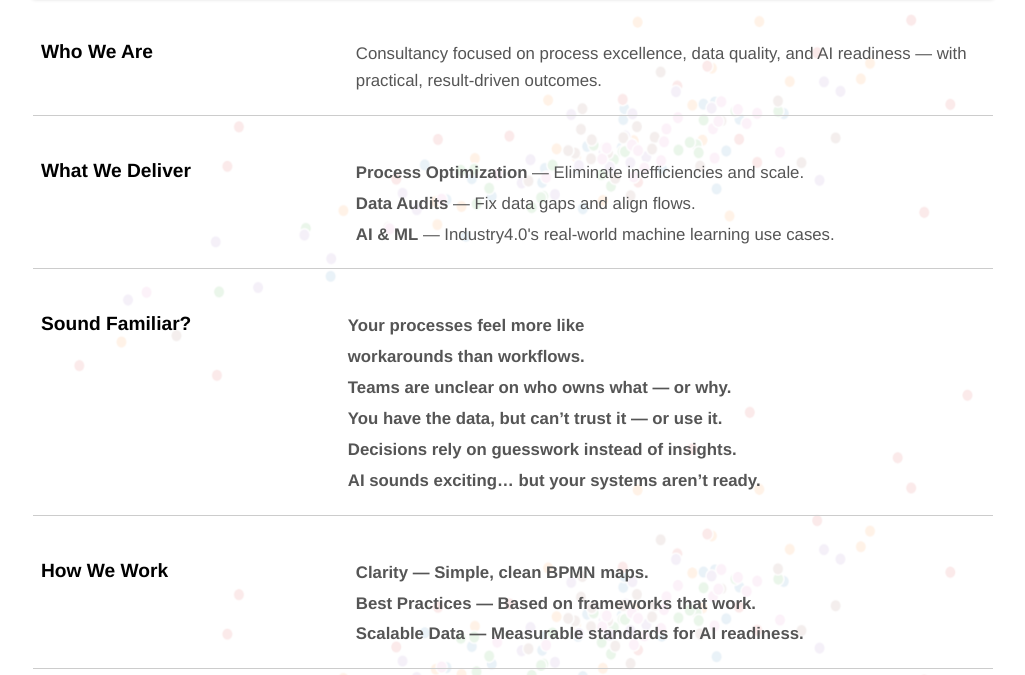
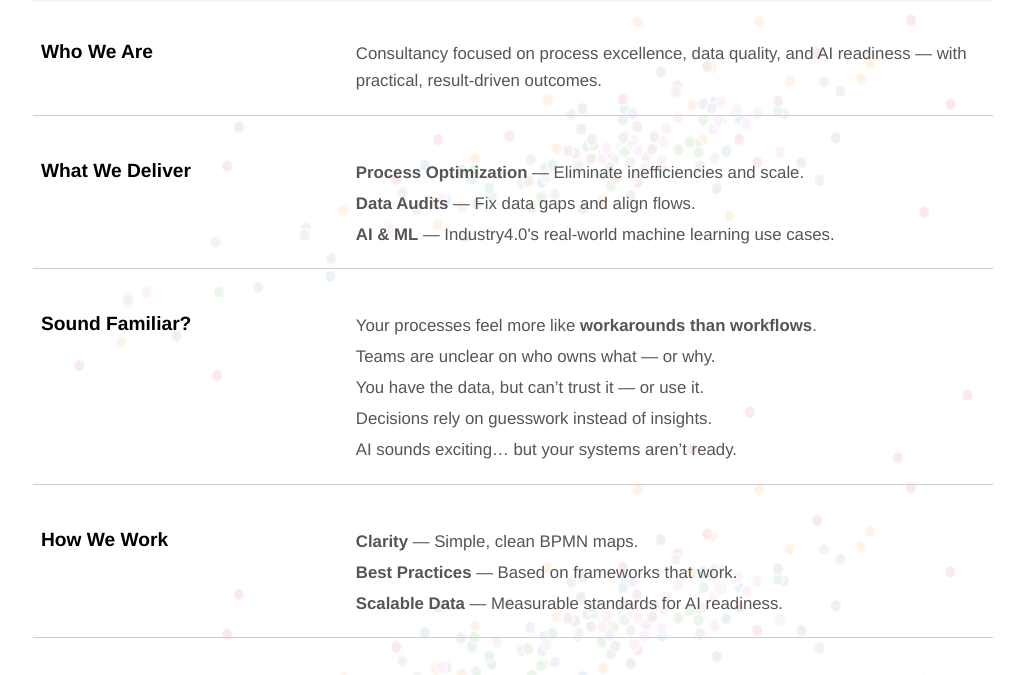
Before and after one commit to zechran/theth.io, a plain HTML site: page index.html in a window 1280 px wide. Shown: the part 81-756 px from the top of the page, without its empty margins (127-1152 px from the left). Drawn offline with Linux system fonts and the light colour scheme.

Commit message:
Update index.html

```diff
--- a/index.html
+++ b/index.html
@@ -207,7 +207,7 @@
       <section id="emotional">
         <h2>Sound Familiar?</h2>
         <div class="content">
-          <p><strong>Your processes feel more like <p><strong>workarounds than workflows</strong>.</p>
+          <p>Your processes feel more like <strong>workarounds than workflows</strong>.</p>
           <p>Teams are unclear on who owns what — or why.</p>
           <p>You have the data, but can’t trust it — or use it.</p>
           <p>Decisions rely on guesswork instead of insights.</p>
```
